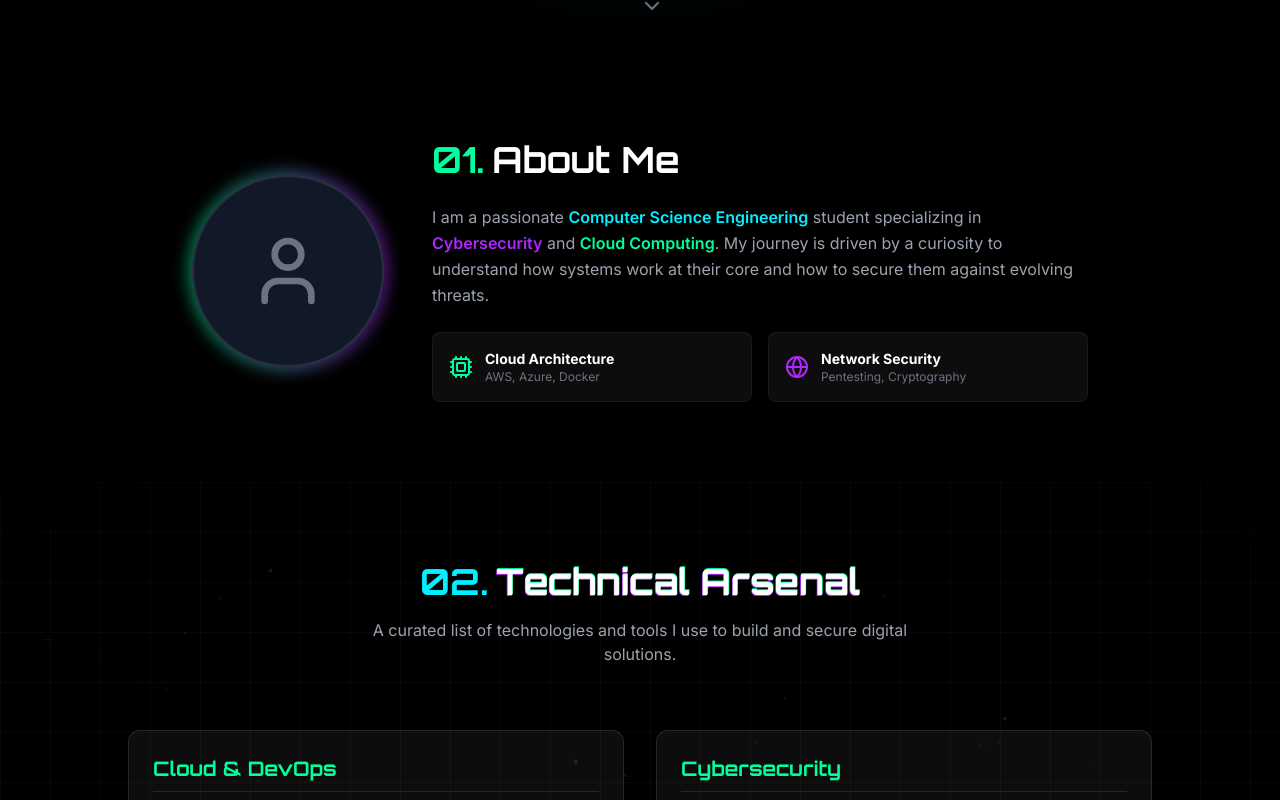
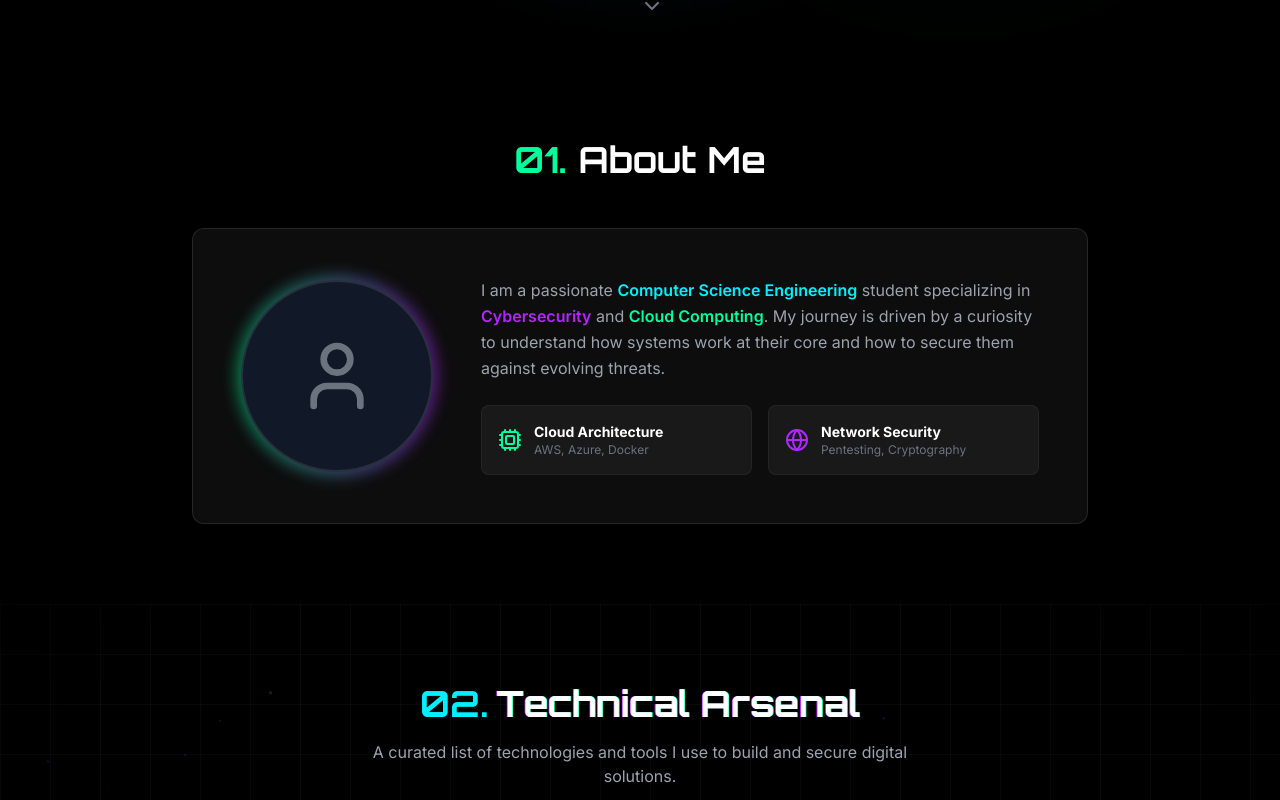
Before and after one commit to AlamdaarTechnologies/a_p_trial, a React (Vite) app: page / in a window 1280 px wide. Shown: the part 740-1540 px from the top of the page. Built offline with nearby package versions, Linux system fonts and the light colour scheme.

Commit message:
Refine About section layout and implement smooth anchor scrolling

```diff
--- a/src/components/layout/Navbar.tsx
+++ b/src/components/layout/Navbar.tsx
@@ -36,10 +36,10 @@ export function Navbar() {
                 )}
             >
                 <div className="max-w-7xl mx-auto px-6 flex items-center justify-between">
-                    <div className="flex items-center gap-2 font-orbitron font-bold text-xl tracking-wider text-white">
+                    <a href="#hero" className="flex items-center gap-2 font-orbitron font-bold text-xl tracking-wider text-white hover:text-cyber-500 transition-colors cursor-pointer">
                         <Shield className="w-6 h-6 text-cyber-500" />
                         <span>ALAKMAR<span className="text-cyber-500">.</span>DEV</span>
-                    </div>
+                    </a>
 
                     {/* Desktop Nav */}
                     <div className="hidden md:flex items-center gap-8">
--- a/src/components/sections/About.tsx
+++ b/src/components/sections/About.tsx
@@ -1,6 +1,7 @@
 import { motion } from 'framer-motion';
 import { User, Cpu, Globe } from 'lucide-react';
 import { GlitchText } from '../ui/GlitchText';
+import { GlassCard } from '../ui/GlassCard';
 
 // import { CyberBackground } from '../ui/CyberBackground';
 
@@ -16,10 +17,17 @@ export function About() {
                     transition={{ duration: 0.8 }}
                     className="max-w-4xl mx-auto"
                 >
+                    {/* Heading - Outside the box */}
+                    <h2 className="text-3xl md:text-4xl font-orbitron font-bold mb-12 flex items-center justify-center gap-3">
+                        <span className="text-cyber-500">01.</span> <GlitchText text="About Me" />
+                    </h2>
+
+                    {/* Content Box - Contains Image and Bio */}
+                    <GlassCard className="p-8 md:p-12 relative z-10">
                         <div className="flex flex-col md:flex-row items-center gap-12">
 
                             {/* Profile Image / Avatar Placeholder */}
-                        <div className="relative group">
+                            <div className="relative group shrink-0">
                                 <div className="absolute -inset-1 bg-gradient-to-r from-cyber-500 to-neon-500 rounded-full blur opacity-50 group-hover:opacity-100 transition duration-1000 group-hover:duration-200"></div>
                                 <div className="relative w-48 h-48 bg-gray-900 rounded-full flex items-center justify-center overflow-hidden border-2 border-white/10">
                                     <User className="w-20 h-20 text-gray-500" />
@@ -28,10 +36,6 @@ export function About() {
                             </div>
 
                             <div className="flex-1 text-center md:text-left">
-                            <h2 className="text-3xl md:text-4xl font-orbitron font-bold mb-6 flex items-center justify-center md:justify-start gap-2">
-                                <span className="text-cyber-500">01.</span> <GlitchText text="About Me" />
-                            </h2>
-
                                 <p className="text-gray-400 mb-6 leading-relaxed">
                                     I am a passionate <span className="text-electric-500 font-semibold">Computer Science Engineering</span> student specializing in <span className="text-neon-500 font-semibold">Cybersecurity</span> and <span className="text-cyber-500 font-semibold">Cloud Computing</span>.
                                     My journey is driven by a curiosity to understand how systems work at their core and how to secure them against evolving threats.
@@ -54,8 +58,8 @@ export function About() {
                                     </div>
                                 </div>
                             </div>
-
                         </div>
+                    </GlassCard>
                 </motion.div>
             </div>
         </section>
--- a/src/components/sections/Hero.tsx
+++ b/src/components/sections/Hero.tsx
@@ -45,7 +45,7 @@ export function Hero() {
     }, [text, isDeleting, loopNum, typingSpeed, phrases]);
 
     return (
-        <section className="relative min-h-screen flex items-center justify-center overflow-hidden pt-20">
+        <section id="hero" className="relative min-h-screen flex items-center justify-center overflow-hidden pt-20">
             {/* <CyberBackground variant="default" /> */}
 
             {/* Background Elements */}
--- a/src/components/ui/GlitchText.tsx
+++ b/src/components/ui/GlitchText.tsx
@@ -13,7 +13,7 @@ export function GlitchText({ text, className = "" }: GlitchTextProps) {
         const interval = setInterval(() => {
             setIsGlitching(true);
             setTimeout(() => setIsGlitching(false), 200);
-        }, 3000 + Math.random() * 2000); // Random glitch every 3-5s
+        }, 2000 + Math.random() * 1500); // More frequent glitch
 
         return () => clearInterval(interval);
     }, []);
@@ -24,14 +24,14 @@ export function GlitchText({ text, className = "" }: GlitchTextProps) {
             {isGlitching && (
                 <>
                     <motion.span
-                        className="absolute top-0 left-0 -z-10 text-cyber-500 opacity-100 mix-blend-screen"
+                        className="absolute top-0 left-0 z-0 text-cyber-500 opacity-100 mix-blend-screen"
                         animate={{ x: [-3, 3, -2, 0], y: [1, -1, 0] }}
                         transition={{ duration: 0.2 }}
                     >
                         {text}
                     </motion.span>
                     <motion.span
-                        className="absolute top-0 left-0 -z-10 text-neon-500 opacity-100 mix-blend-screen"
+                        className="absolute top-0 left-0 z-0 text-neon-500 opacity-100 mix-blend-screen"
                         animate={{ x: [3, -3, 2, 0], y: [-1, 1, 0] }}
                         transition={{ duration: 0.2 }}
                     >
--- a/src/components/ui/SmoothScroll.tsx
+++ b/src/components/ui/SmoothScroll.tsx
@@ -20,6 +20,17 @@ export function SmoothScroll() {
 
         requestAnimationFrame(raf);
 
+        // Handle anchor links
+        document.querySelectorAll('a[href^="#"]').forEach(anchor => {
+            anchor.addEventListener('click', function (e) {
+                e.preventDefault();
+                const href = anchor.getAttribute('href');
+                if (href && href !== '#') {
+                    lenis.scrollTo(href);
+                }
+            });
+        });
+
         return () => {
             lenis.destroy();
         };
```
Lines whose indentation alone changed are shown as unchanged.
